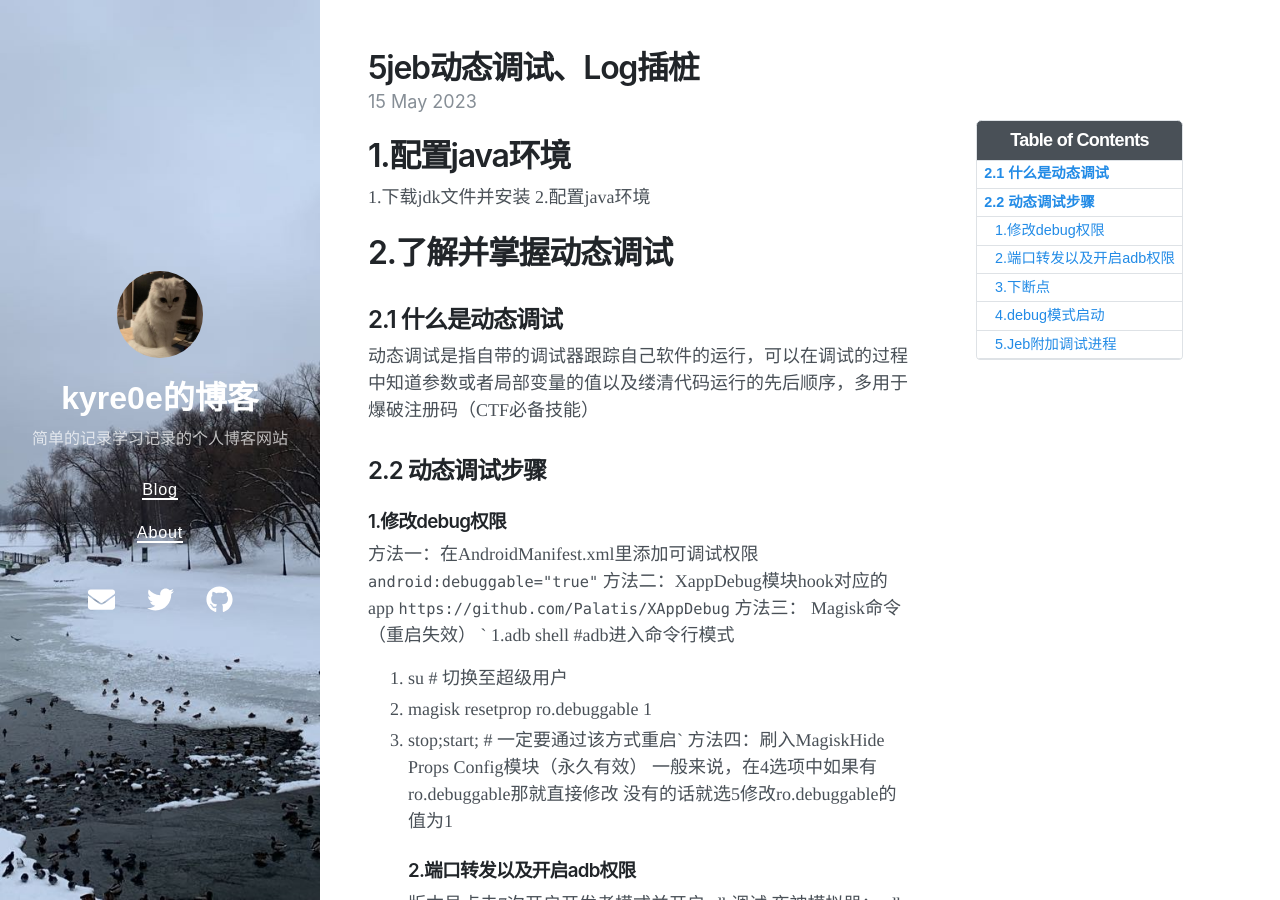
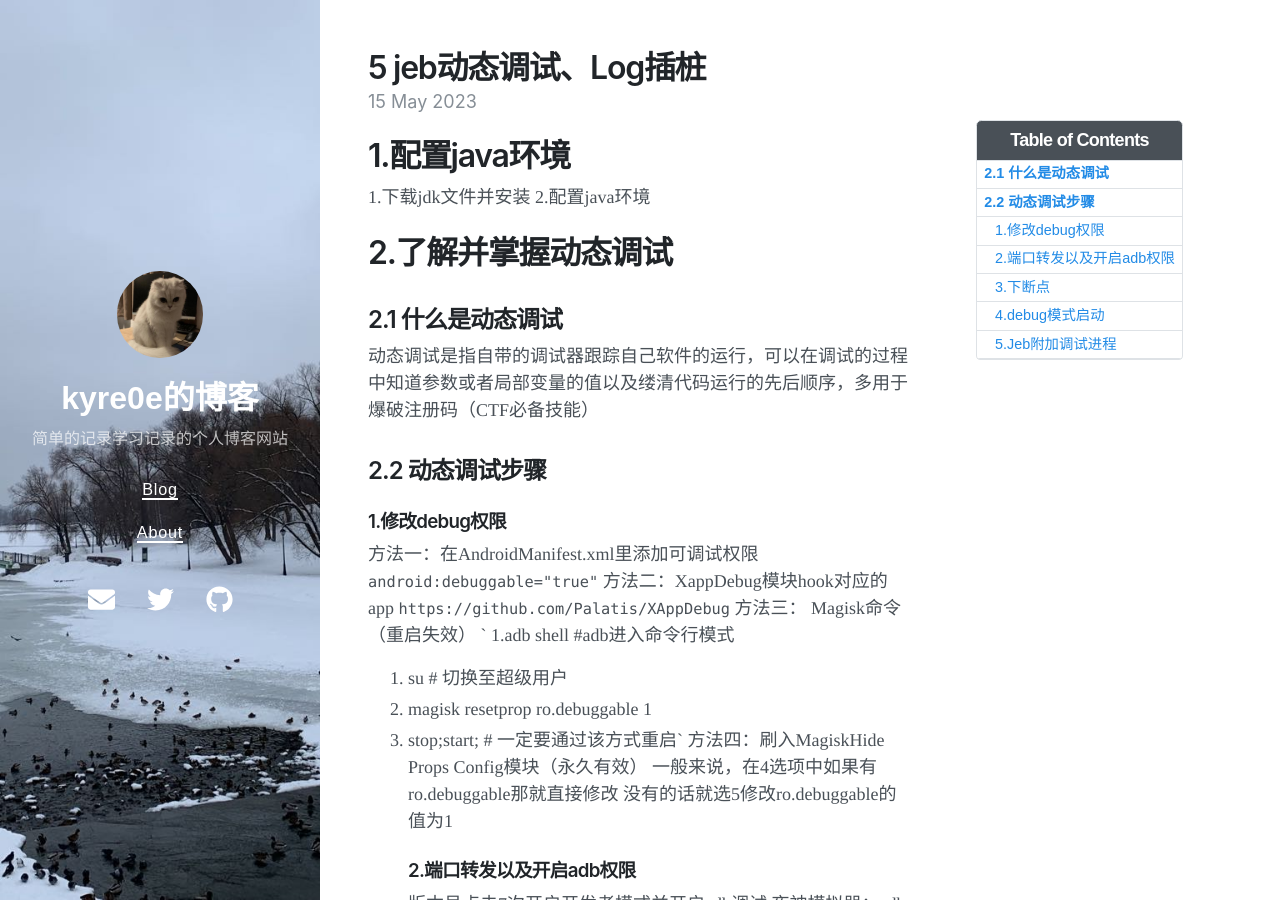
Before and after one commit to Kyre0ee/Kyre0ee.github.io, a Jekyll site: the page built from _posts/2023-05-15-jeb动态调试、Log插桩.md, in a window 1280 px wide and 900 px high. Built offline with Jekyll 4.4.1, drawn with Linux system fonts in a browser that asks for light colours; nearby versions of some CDN libraries.

Commit message:
Update 2023-05-15-jeb动态调试、Log插桩.md

```diff
--- a/_posts/2023-05-15-jeb动态调试、Log插桩.md
+++ b/_posts/2023-05-15-jeb动态调试、Log插桩.md
@@ -1,6 +1,6 @@
 ---
 layout: post
-title: 5jeb动态调试、Log插桩
+title: 5 jeb动态调试、Log插桩
 date: 2023-05-15 23:18 +0800
 tags:
   - 安卓逆向
```
